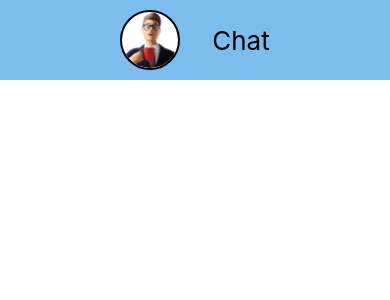
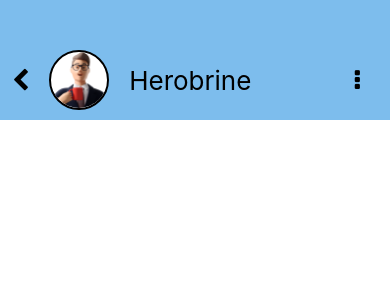
Before and after one commit to DOGE-SENAI/messenger-bottles, a React Native app in the folder client/: screen / in a window 390 px wide. Shown: the top 300 px of the page. Built offline with nearby package versions, Linux system fonts and the light colour scheme.

Commit message:
Header | OK

```diff
--- a/client/package.json
+++ b/client/package.json
@@ -15,6 +15,7 @@
     "react": "17.0.1",
     "react-dom": "17.0.1",
     "react-native": "0.64.3",
+    "react-native-vector-icons": "^9.1.0",
     "react-native-web": "0.17.1"
   },
   "devDependencies": {
--- a/client/src/components/Header/index.js
+++ b/client/src/components/Header/index.js
@@ -1,41 +1,64 @@
 import { StatusBar } from "expo-status-bar";
 import React from "react";
-import { Text, View, StyleSheet, Image } from "react-native";
+import { Text, View, StyleSheet, Image, TouchableOpacity } from "react-native";
+import Icon from "react-native-vector-icons/FontAwesome";
 import Avatar from "../../assets/profiles/man1.png";
 
 const Header = ({ type }) => {
+	const userChat = "Herobrine";
+
 	if (type === "simple") {
 		return (
-			<View style={styles.header("simple")}>
-				<Text style={styles.title}>Chat</Text>
+			<View style={styles.header}>
+				<Text style={styles.title(type)}>Chat</Text>
 
 				<Image style={styles.avatar} source={Avatar} />
+
+				<StatusBar style="auto" />
 			</View>
 		);
 	} else if (type === "chat") {
 		return (
-			<View style={styles.header("chat")}>
-				<Image style={styles.avatar} source={Avatar} />
+			<View style={styles.header}>
+				<View style={styles.boxAvatarArrow}>
+					<TouchableOpacity>
+						<Icon name="chevron-left" size={24} color="#000" />
+					</TouchableOpacity>
 
-				<Text style={styles.title}>Chat</Text>
+					<Image style={styles.avatar} source={Avatar} />
+
+					<Text style={styles.title(type)}>{userChat}</Text>
+				</View>
+
+				<TouchableOpacity>
+					<Icon
+						style={styles.moreOptions}
+						name="ellipsis-v"
+						size={24}
+						color="#000"
+					/>
+				</TouchableOpacity>
+				<StatusBar style="auto" />
 			</View>
 		);
 	}
 };
 
 const styles = StyleSheet.create({
-	header(type) {
+	header: {
+		paddingTop: 40,
+		height: 120,
+		width: "100%",
+		backgroundColor: "#7DBDED",
+		alignItems: "center",
+		flexDirection: "row",
+		justifyContent: "space-between",
+	},
+	title(type) {
 		return {
-			height: 80,
-			backgroundColor: "#7DBDED",
-			alignItems: "center",
-			flexDirection: "row",
-			justifyContent: type === "simple" ? "space-between" : "center",
+			fontSize: 26,
+			marginHorizontal: type === "simple" ? 12 : 0,
 		};
-	},
-	title: {
-		marginHorizontal: 16,
-		fontSize: 26,
 	},
 	avatar: {
 		height: 60,
@@ -43,7 +66,16 @@ const styles = StyleSheet.create({
 		borderRadius: 50,
 		borderWidth: 2,
 		backgroundColor: "#fff",
-		marginHorizontal: 16,
+		marginHorizontal: 20,
+	},
+	boxAvatarArrow: {
+		flexDirection: "row",
+		justifyContent: "space-between",
+		alignItems: "center",
+		marginHorizontal: 12,
+	},
+	moreOptions: {
+		marginRight: 30,
 	},
 });
 
```
Also changed, not shown: 1 other file (tests, documents, lock files or other folders).
